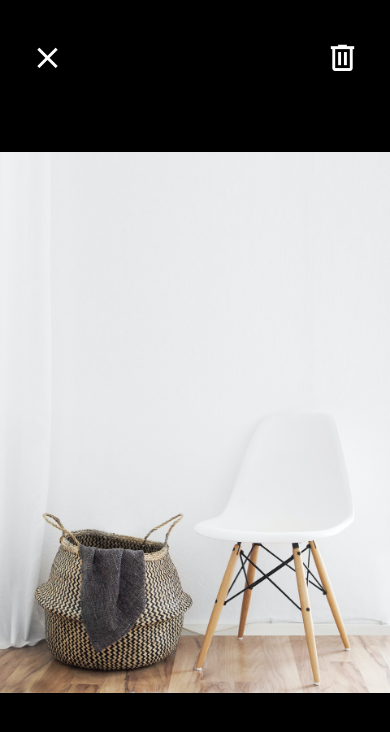
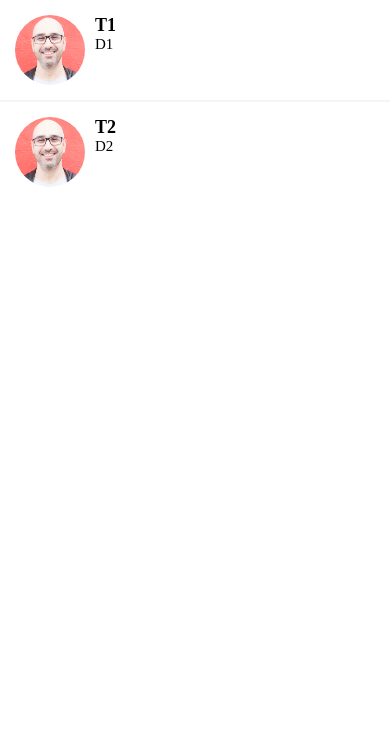
Before and after one commit to SuperBT02/DoneWithIt, a React Native app: screen / in a window 390 px wide. Shown: the top 732 px of the page. Built offline with nearby package versions, Linux system fonts and the light colour scheme.

Commit message:
separator and List Item

```diff
--- a/App.js
+++ b/App.js
@@ -6,7 +6,8 @@
 import AppButton from "./app/components/AppButton";
 import Card from "./app/components/Card";
 import ListingDetailsScreen from "./app/screens/ListingDetailsScreen";
+import MessagesScreen from "./app/screens/MessagesScreen";
 
 export default function App() {
-  return <ViewImageScreen />;
+  return <MessagesScreen />;
 }
--- a/app/components/ListItem.js
+++ b/app/components/ListItem.js
@@ -18,6 +18,7 @@
 const styles = StyleSheet.create({
   container: {
     flexDirection: "row",
+    padding:15,
   },
   image: {
     width: 70,
--- /dev/null
+++ b/app/components/ListItemSeparator.js
@@ -0,0 +1,19 @@
+import React from 'react';
+import colors from '../config/colors';
+import { View , StyleSheet} from 'react-native';
+
+
+function ListItemSeparator() {
+    return (
+        <View style={styles.separator} />
+    );
+}
+
+const styles = StyleSheet.create({
+    separator: {
+        width: '100%',
+        height: 2,
+        backgroundColor:colors.lightGray
+    }
+})
+export default ListItemSeparator;
--- /dev/null
+++ b/app/components/Screen.js
@@ -0,0 +1,17 @@
+import React from 'react';
+import { SafeAreaView, StyleSheet, View } from 'react-native';
+import Constants from "expo-constants";
+
+function Screen({ children }) {
+    return (
+        <SafeAreaView style={styles.screen}>
+            {children}
+        </SafeAreaView>
+    );
+}
+const styles = StyleSheet.create({
+    screen: {
+        paddingTop: Constants.statusBarHeight,
+    }
+})
+export default Screen;
--- a/app/config/colors.js
+++ b/app/config/colors.js
@@ -3,5 +3,6 @@
   secondary: "#4ecdc4",
   black: "#000",
   white: '#fff',
-  gray:'#6e6969',
+  mediumGray: '#6e6969',
+  lightGray:'#f8f4f4'
 };
--- /dev/null
+++ b/app/screens/MessagesScreen.js
@@ -0,0 +1,45 @@
+import React from "react";
+import { FlatList, StyleSheet ,View} from "react-native";
+import ListItem from "../components/ListItem";
+import Screen from "../components/Screen";
+import ListItemSeparator from "../components/ListItemSeparator";
+
+
+const messages = [
+    {
+        id: 1,
+        title: "T1",
+        description: "D1",
+        image: require("../assets/mosh.jpg"),
+    },
+    {
+        id: 2,
+        title: "T2",
+        description: "D2",
+        image: require("../assets/mosh.jpg"),
+    },
+];
+
+function MessagesScreen(props) {
+    return (
+        <Screen>
+            <FlatList
+                data={messages}
+                keyExtractor={(messages) => messages.id.toString()}
+                renderItem={({ item }) => (
+                    <ListItem
+                        title={item.title}
+                        subTitle={item.description}
+                        image={item.image}
+                    />
+                )}
+                ItemSeparatorComponent={ListItemSeparator}
+            />
+        </Screen>
+    );
+}
+
+const styles = StyleSheet.create({
+
+})
+export default MessagesScreen;
--- a/package.json
+++ b/package.json
@@ -10,6 +10,7 @@
   },
   "dependencies": {
     "expo": "~52.0.23",
+    "expo-constants": "^17.0.4",
     "expo-status-bar": "~2.0.0",
     "react": "18.3.1",
     "react-native": "0.76.5"
```
Also changed, not shown: 1 other file (tests, documents, lock files or other folders).
